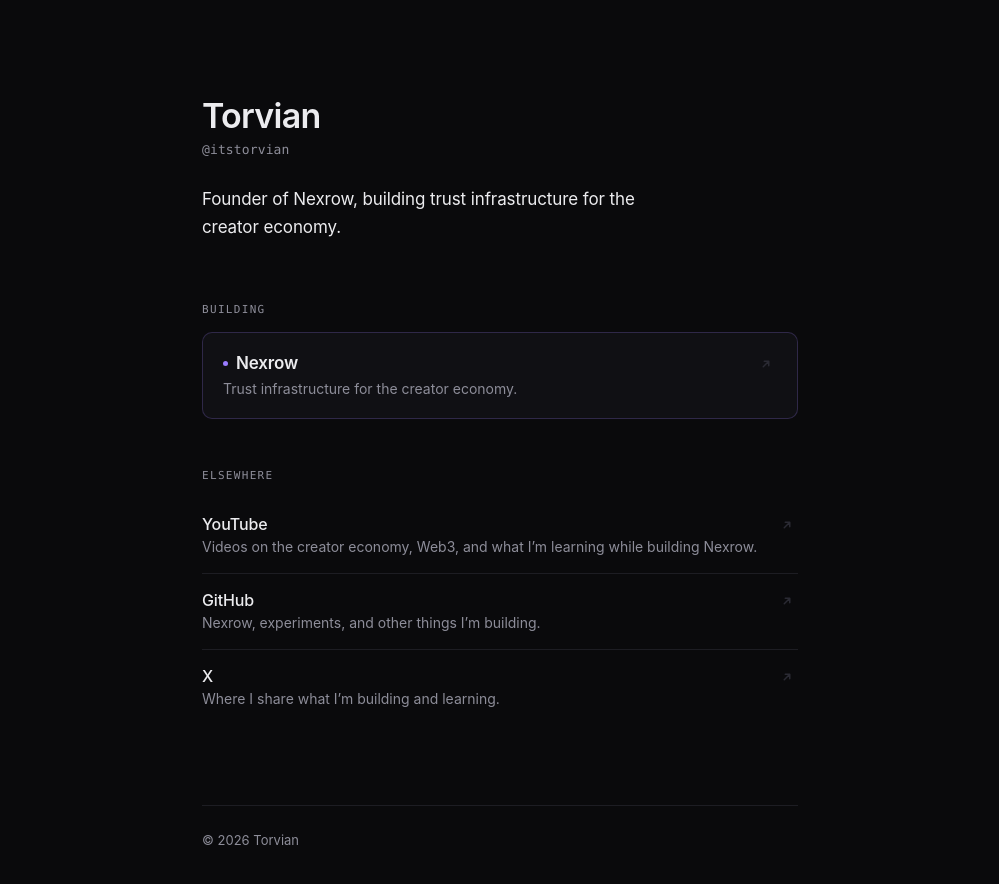
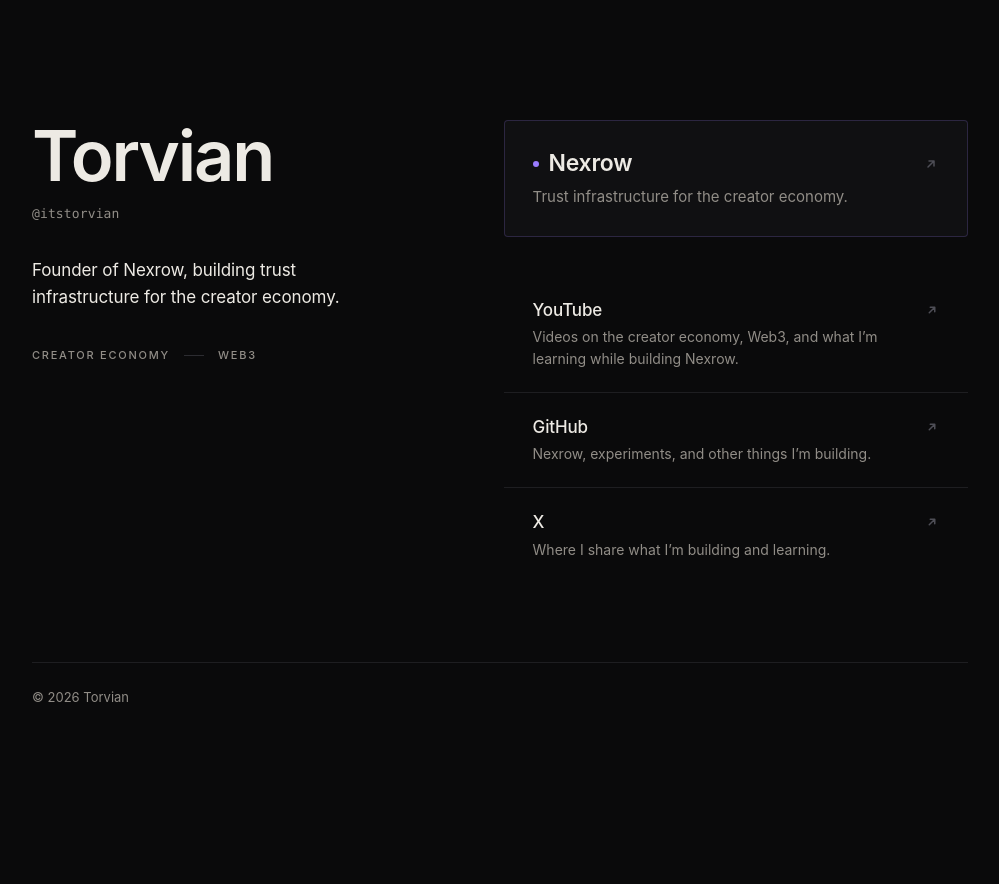
Before and after one commit to itstorvian/itstorvian-site, a plain HTML site: page index.html in a window 1280 px wide. Shown: the whole page, without its empty margins (140-1139 px from the left). After the commit the page ends 800 px from the top, so only its background shows below. Drawn offline with Linux system fonts and the light colour scheme.

Commit message:
Redesign personal site

```diff
--- a/index.html
+++ b/index.html
@@ -60,30 +60,31 @@
 <body>
   <div class="page">
 
-    <header class="intro">
-      <h1 class="name">Torvian</h1>
-      <p class="handle">
-        <a href="https://x.com/itstorvian" target="_blank" rel="noopener noreferrer">@itstorvian</a>
-      </p>
-      <p class="bio">Founder of Nexrow, building trust infrastructure for the creator economy.</p>
-    </header>
+    <main class="layout">
 
-    <main>
+      <header class="identity">
+        <h1 class="name">Torvian</h1>
+        <p class="handle">
+          <a href="https://x.com/itstorvian" target="_blank" rel="noopener noreferrer">@itstorvian</a>
+        </p>
+        <p class="bio">Founder of Nexrow, building trust infrastructure for the creator economy.</p>
+        <p class="meta">
+          <span class="meta-item">Creator economy</span>
+          <span class="meta-rule" aria-hidden="true"></span>
+          <span class="meta-item">Web3</span>
+        </p>
+      </header>
 
-      <section class="block" aria-labelledby="building-heading">
-        <h2 class="eyebrow" id="building-heading">Building</h2>
+      <section class="work" aria-labelledby="work-heading">
+        <h2 class="sr-only" id="work-heading">Work and links</h2>
 
-        <a class="row row--featured" href="https://nexrow.xyz" target="_blank" rel="noopener noreferrer">
-          <span class="row-title">Nexrow</span>
-          <span class="row-desc">Trust infrastructure for the creator economy.</span>
-          <svg class="arrow" width="14" height="14" viewBox="0 0 14 14" aria-hidden="true" focusable="false">
-            <path d="M4.25 9.75 9.75 4.25M9.75 4.25H5.25M9.75 4.25v4.5" fill="none" stroke="currentColor" stroke-width="1.5" stroke-linecap="round" stroke-linejoin="round"></path>
+        <a class="card" href="https://nexrow.xyz" target="_blank" rel="noopener noreferrer">
+          <span class="card-title"><span class="marker" aria-hidden="true"></span>Nexrow</span>
+          <span class="card-desc">Trust infrastructure for the creator economy.</span>
+          <svg class="arrow arrow--lg" width="16" height="16" viewBox="0 0 16 16" aria-hidden="true" focusable="false">
+            <path d="M5 11 11 5M11 5H6M11 5v5" fill="none" stroke="currentColor" stroke-width="1.5" stroke-linecap="round" stroke-linejoin="round"></path>
           </svg>
         </a>
-      </section>
-
-      <section class="block" aria-labelledby="elsewhere-heading">
-        <h2 class="eyebrow" id="elsewhere-heading">Elsewhere</h2>
 
         <ul class="rows">
           <li>
--- a/styles.css
+++ b/styles.css
@@ -7,18 +7,20 @@
   color-scheme: dark;
 
   /* Surface */
-  --bg:           #0a0a0c;
-  --bg-elev:      #101014;
-  --line:         #1d1d23;
-  --line-strong:  #2a2a33;
+  --bg:           #0a0a0b;
+  --bg-elev:      #101012;
+  --line:         #1e1e21;
+  --line-strong:  #2c2c31;
 
   /* Type */
-  --text:         #ececef;
-  --muted:        #8d8d99;
+  --text:         #edeae4;
+  --text-bright:  #ffffff;
+  --muted:        #918d87;
+  --icon:         #4e4e56;
 
-  /* Accent, used sparingly: featured marker, arrows on hover, focus rings */
+  /* Accent, used only for the project marker, arrows, hover edges, focus */
   --accent:       #9a7cff;
-  --accent-soft:  rgba(154, 124, 255, 0.22);
+  --accent-line:  rgba(154, 124, 255, 0.20);
   --accent-wash:  rgba(154, 124, 255, 0.05);
 
   --font-sans: -apple-system, BlinkMacSystemFont, "Segoe UI", Inter, Roboto,
@@ -26,8 +28,11 @@
   --font-mono: ui-monospace, SFMono-Regular, "SF Mono", Menlo, Consolas,
                "Liberation Mono", monospace;
 
-  --radius: 10px;
+  --radius: 4px;
   --ease: cubic-bezier(0.2, 0, 0.2, 1);
+
+  /* Shared horizontal rhythm, keeps the card and the rows on one text edge */
+  --pad: clamp(1.25rem, 2.4vw, 1.75rem);
 }
 
 /* --- Reset ---------------------------------------------------------------- */
@@ -39,7 +44,7 @@
 html { -webkit-text-size-adjust: 100%; }
 
 body,
-h1, h2, p, ul, figure { margin: 0; }
+h1, h2, p, ul { margin: 0; }
 
 ul {
   padding: 0;
@@ -66,44 +71,56 @@
 }
 
 ::selection {
-  background: var(--accent-soft);
+  background: rgba(154, 124, 255, 0.28);
   color: #fff;
 }
 
 a { color: inherit; }
 
-a:focus-visible,
-:focus-visible {
+a:focus-visible {
   outline: 2px solid var(--accent);
-  outline-offset: 3px;
-  border-radius: 4px;
+  outline-offset: 2px;
 }
 
-/* --- Layout --------------------------------------------------------------- */
+.sr-only {
+  position: absolute;
+  width: 1px;
+  height: 1px;
+  padding: 0;
+  margin: -1px;
+  overflow: hidden;
+  clip: rect(0 0 0 0);
+  clip-path: inset(50%);
+  white-space: nowrap;
+  border: 0;
+}
+
+/* --- Page shell ----------------------------------------------------------- */
 
 .page {
   width: 100%;
-  max-width: 660px;
+  max-width: 1000px;
   margin-inline: auto;
-  padding: clamp(3rem, 12vw, 6rem) clamp(1.25rem, 5vw, 2rem)
-           clamp(3rem, 10vw, 5rem);
+  padding: clamp(2.75rem, 7vh, 4rem) clamp(1.25rem, 5vw, 2rem)
+           clamp(3rem, 7vh, 4.5rem);
 }
 
-.block + .block { margin-top: 3rem; }
+.layout {
+  display: grid;
+  gap: clamp(2.75rem, 8vw, 3.5rem);
+}
 
-main { margin-top: clamp(2.75rem, 9vw, 3.75rem); }
-
-/* --- Intro ---------------------------------------------------------------- */
+/* --- Identity ------------------------------------------------------------- */
 
 .name {
-  font-size: clamp(1.75rem, 6vw, 2.125rem);
+  font-size: clamp(2.5rem, 11vw, 3rem);
   font-weight: 600;
-  letter-spacing: -0.022em;
-  line-height: 1.15;
+  letter-spacing: -0.03em;
+  line-height: 1.02;
 }
 
 .handle {
-  margin-top: 0.3rem;
+  margin-top: 0.75rem;
   font-family: var(--font-mono);
   font-size: 0.8125rem;
   letter-spacing: 0.01em;
@@ -123,127 +140,178 @@
 }
 
 .bio {
-  margin-top: 1.5rem;
-  font-size: 1.0625rem;
-  line-height: 1.65;
+  margin-top: clamp(1.5rem, 3vw, 2rem);
+  font-size: clamp(1.0625rem, 1.3vw, 1.1875rem);
+  line-height: 1.6;
   letter-spacing: -0.006em;
   text-wrap: pretty;
-  max-width: 46ch;
+  max-width: 34ch;
 }
 
-/* --- Section labels ------------------------------------------------------- */
-
-.eyebrow {
-  font-family: var(--font-mono);
+.meta {
+  display: flex;
+  align-items: center;
+  gap: 0.875rem;
+  margin-top: clamp(1.75rem, 3vw, 2.25rem);
   font-size: 0.6875rem;
   font-weight: 500;
-  letter-spacing: 0.12em;
+  letter-spacing: 0.16em;
   text-transform: uppercase;
   color: var(--muted);
-  margin-bottom: 0.875rem;
 }
 
-/* --- Rows ----------------------------------------------------------------- */
+.meta-rule {
+  flex: none;
+  width: 1.25rem;
+  height: 1px;
+  background-color: var(--line-strong);
+}
 
+/* --- Work column ---------------------------------------------------------- */
+
+.card,
 .row {
   display: grid;
-  grid-template-columns: minmax(0, 1fr) 1.125rem;
-  column-gap: 1rem;
+  grid-template-columns: minmax(0, 1fr) auto;
+  column-gap: 1.25rem;
   text-decoration: none;
   transition: background-color 0.18s var(--ease),
               border-color 0.18s var(--ease);
 }
 
+.card-title,
+.row-title { grid-area: 1 / 1; }
+
+.card-desc,
+.row-desc { grid-area: 2 / 1; }
+
+.arrow {
+  grid-area: 1 / 2;
+  align-self: center;
+  color: var(--icon);
+  transition: color 0.18s var(--ease), transform 0.18s var(--ease);
+}
+
+/* Nexrow, the primary destination */
+
+.card {
+  padding: var(--pad);
+  border: 1px solid var(--accent-line);
+  border-radius: var(--radius);
+  background-color: var(--bg-elev);
+}
+
+.card-title {
+  font-size: clamp(1.25rem, 1.8vw, 1.4375rem);
+  font-weight: 600;
+  letter-spacing: -0.012em;
+  line-height: 1.3;
+  transition: color 0.18s var(--ease);
+}
+
+.marker {
+  display: inline-block;
+  width: 6px;
+  height: 6px;
+  border-radius: 50%;
+  background-color: var(--accent);
+  vertical-align: 0.16em;
+  margin-right: 0.625rem;
+}
+
+.card-desc {
+  margin-top: 0.375rem;
+  color: var(--muted);
+  font-size: 0.9375rem;
+  line-height: 1.55;
+  text-wrap: pretty;
+}
+
+.card:hover,
+.card:focus-visible {
+  border-color: var(--accent);
+  background-color: var(--accent-wash);
+}
+
+.card:hover .card-title,
+.card:focus-visible .card-title { color: var(--text-bright); }
+
+/* YouTube, GitHub, X */
+
+.rows { margin-top: clamp(1.75rem, 3vw, 2.5rem); }
+
+.rows li + li { border-top: 1px solid var(--line); }
+
+.row {
+  /* minus 1px so the row text edge lines up with the card text edge,
+     which sits inside a 1px border */
+  padding: 1.25rem calc(var(--pad) + 1px) 1.25rem calc(var(--pad) - 1px);
+  border-left: 2px solid transparent;
+  border-radius: 0 var(--radius) var(--radius) 0;
+}
+
 .row-title {
-  grid-column: 1;
-  grid-row: 1;
-  font-size: 1rem;
+  font-size: 1.0625rem;
   font-weight: 550;
   letter-spacing: -0.008em;
   line-height: 1.45;
+  transition: color 0.18s var(--ease);
 }
 
 .row-desc {
-  grid-column: 1;
-  grid-row: 2;
+  margin-top: 0.25rem;
   color: var(--muted);
   font-size: 0.875rem;
   line-height: 1.55;
   text-wrap: pretty;
 }
 
-.arrow {
-  grid-column: 2;
-  grid-row: 1;
-  align-self: center;
-  color: var(--line-strong);
-  transition: color 0.18s var(--ease), transform 0.18s var(--ease);
+.row:hover,
+.row:focus-visible {
+  background-color: var(--accent-wash);
+  border-left-color: var(--accent);
 }
 
+.row:hover .row-title,
+.row:focus-visible .row-title { color: var(--text-bright); }
+
+/* Arrows react on both link types */
+
+.card:hover .arrow,
+.card:focus-visible .arrow,
 .row:hover .arrow,
 .row:focus-visible .arrow {
   color: var(--accent);
   transform: translate(2px, -2px);
 }
 
-/* Featured: Nexrow */
-
-.row--featured {
-  padding: 1.125rem 1.25rem;
-  border: 1px solid var(--accent-soft);
-  border-radius: var(--radius);
-  background-color: var(--bg-elev);
-}
-
-.row--featured .row-title {
-  font-size: 1.0625rem;
-  font-weight: 600;
-}
-
-.row--featured .row-title::before {
-  content: "";
-  display: inline-block;
-  width: 5px;
-  height: 5px;
-  border-radius: 50%;
-  background-color: var(--accent);
-  vertical-align: 0.22em;
-  margin-right: 0.5rem;
-}
-
-.row--featured .row-desc { margin-top: 0.125rem; }
-
-.row--featured:hover {
-  border-color: var(--accent);
-  background-color: var(--accent-wash);
-}
-
-/* List rows */
-
-.rows li + li { border-top: 1px solid var(--line); }
-
-.rows .row {
-  padding: 0.9375rem 0.75rem;
-  margin-inline: -0.75rem;
-  border-radius: 8px;
-}
-
-.rows .row:hover { background-color: rgba(255, 255, 255, 0.028); }
-
 /* --- Footer --------------------------------------------------------------- */
 
 .footer {
-  margin-top: clamp(3.5rem, 10vw, 5rem);
+  margin-top: clamp(4rem, 10vh, 6.5rem);
   padding-top: 1.5rem;
   border-top: 1px solid var(--line);
   color: var(--muted);
   font-size: 0.8125rem;
 }
 
-/* --- Small screens -------------------------------------------------------- */
+/* --- Two column composition ----------------------------------------------- */
 
-@media (max-width: 420px) {
-  .row--featured { padding: 1rem 1.0625rem; }
+@media (min-width: 880px) {
+  .page {
+    padding-top: clamp(5rem, 15vh, 9rem);
+    padding-bottom: clamp(4rem, 10vh, 6rem);
+  }
+
+  .layout {
+    grid-template-columns: minmax(0, 0.85fr) minmax(0, 1fr);
+    gap: clamp(3rem, 6vw, 5.5rem);
+    align-items: start;
+  }
+
+  .name { font-size: clamp(3.5rem, 5.5vw, 4.5rem); }
+
+  .row { padding-block: 1.375rem; }
 }
 
 /* --- Motion preferences --------------------------------------------------- */
@@ -258,6 +326,8 @@
     scroll-behavior: auto !important;
   }
 
+  .card:hover .arrow,
+  .card:focus-visible .arrow,
   .row:hover .arrow,
   .row:focus-visible .arrow { transform: none; }
 }
@@ -266,8 +336,10 @@
 
 @media (prefers-contrast: more) {
   :root {
-    --muted: #b4b4bd;
-    --line: #35353f;
-    --line-strong: #4a4a56;
+    --muted: #b8b4ae;
+    --icon: #7a7a84;
+    --line: #35353a;
+    --line-strong: #4a4a52;
+    --accent-line: rgba(154, 124, 255, 0.45);
   }
 }
```
